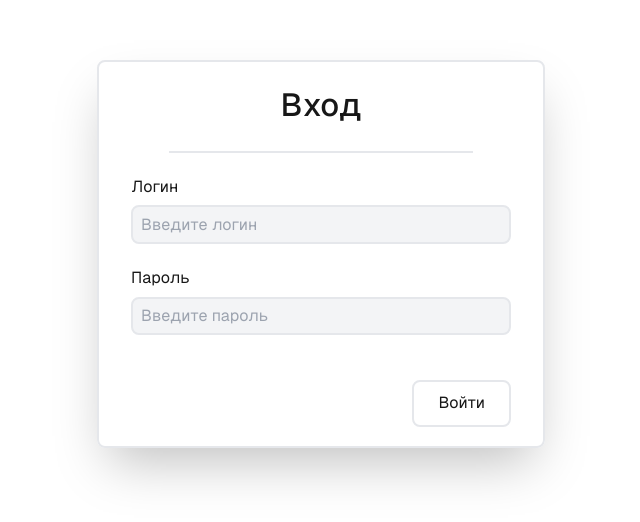
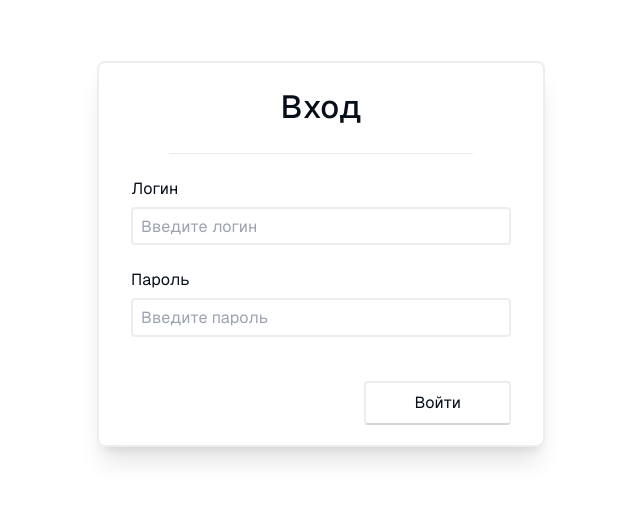
Before and after one commit to PiePieChocoPie/ADSync, a Next.js app: page / in a window 1280 px wide. Shown: the part 146-668 px from the top of the page, without its empty margins (319-959 px from the left). Built offline with nearby package versions, Linux system fonts and the light colour scheme.

Commit message:
changed colors pallete

```diff
--- a/app/globals.css
+++ b/app/globals.css
@@ -3,19 +3,31 @@
 @tailwind utilities;
 
 :root {
-  --background: #ffffff;
-  --text-regular: #171717;
+  --background: #fff;
+  --element-background: #f9f9f9;
+  --text-regular: #060e19;
   --text-reversed: #fff;
 
-  --primary: theme(colors.blue.500);
-  --primary-hover: theme(colors.blue.600);
+  --primary-light-3: #add8ff;
+  --primary-light-2: #80b9ee;
+  --primary-light-1: #559ce4;
+  --primary: #3379d9;
+  --primary-dark-1: #235a9f;
+  --primary-dark-2: #174276;
+  --primary-dark-3: #092642;
   --regular: theme(colors.gray.800);
 
-  --item-bg: theme(colors.gray.100);
-  --item-border: theme(colors.gray.200);
-  --item-bg-hover: theme(colors.blue.100);
-  --item-border-hover: theme(colors.blue.200);
-  --item-rounded: theme(borderRadius.lg);
+  --primary-hover: #005fb8;
+  --text-hover: #fff;
+
+  --item-bg: #fff;
+  --item-bg-hover: #f9f9f9;
+  --item-border: #ededed;
+  --item-border-bottom: #d4d4d4;
+  --item-border-hover: #005fb8;
+  --item-border-width: theme(borderSpacing[0.5]);
+  --item-rounded: theme(borderRadius.DEFAULT);
+  --item-rounded-lg: theme(borderRadius.lg);
 
   --navbar-min-width: theme(width.navbarMin);
   --navbar-max-width: theme(width.navbarMax);
--- a/components/atom/Button/style.module.css
+++ b/components/atom/Button/style.module.css
@@ -1,15 +1,18 @@
 .item {
-    padding: 0.6rem 1.5rem;
+    padding: 0.5rem 3rem;
     width: 100%;
     background-color: var(--background);
     color: var(--foreground);
-    border: 0.15rem solid var(--item-border);
+    border: var(--item-border-width) solid var(--item-border);
+    border-bottom-color: var(--item-border-bottom);
     border-radius: var(--item-rounded);
     cursor: pointer;
-    transition: background-color 0.3s ease;
+    @apply transition-colors duration-300;
 }
 
 .item:hover {
-    background-color: var(--item-bg-hover);
-    color: var(--foreground);
+    border-color: var(--primary-hover);
+    border-bottom-color: var(--primary-dark-1);
+    background-color: var(--primary-hover);
+    color: var(--text-hover);
 }
--- a/components/atom/Input/style.module.css
+++ b/components/atom/Input/style.module.css
@@ -3,8 +3,8 @@
     height: 2.4rem;
     margin: 0.4rem 0 1.4rem 0;
     background-color: var(--item-bg);
+    border-width: var(--item-border-width);
     border-radius: var(--item-rounded);
-    border-width: 0.15rem;
     border-color: var(--item-border);
     padding-left: 0.5rem;
     outline: none;
@@ -13,8 +13,9 @@
 }
 
 .item:hover {
-    background-color: var(--item-bg-hover);
-    border-color: var(--item-border-hover);
+  background-color: var(--item-bg-hover);
+  border-bottom-color: var(--item-border-hover);
+    /* border-color: var(--item-border-hover); */
 }
 
 .item:focus {
--- a/components/atom/NavbarItem/style.module.css
+++ b/components/atom/NavbarItem/style.module.css
@@ -7,7 +7,8 @@
   @apply py-4 px-4 text-lg transition duration-500;
 }
 .item:hover {
-  background-color: var(--item-bg-hover);
+  background-color: var(--primary-light-3);
+  /* color: var(--text-hover); */
   @apply transition duration-500;
 }
 .item > span {
--- a/components/element/Auth/style.module.css
+++ b/components/element/Auth/style.module.css
@@ -3,9 +3,9 @@
     padding: 1.2rem 2rem;
     display: flex;
     flex-direction: column;
-    border-radius: var(--item-rounded);
-    border: 0.15rem solid var(--item-border);
-    @apply shadow-2xl
+    border-radius: var(--item-rounded-lg);
+    border: var(--item-border-width) solid var(--item-border);
+    @apply shadow-xl
 
 }
 
--- a/components/element/Navbar/page.tsx
+++ b/components/element/Navbar/page.tsx
@@ -65,7 +65,7 @@ function Navbar () {
     <div className="">
       <div className={`${styles.emptyNavbar} ${styles.navbarWidth}`}></div>
       <div
-        className={`${styles.container} ${styles.navbarWidth} ${styles.navbar} fixed left-0 top-0 flex flex-col`}
+        className={`${styles.container} ${folded ? styles.folded : ''} ${styles.navbarWidth} ${styles.navbar} fixed left-0 top-0 flex flex-col`}
       >
         <div className={`w-100 mb-3 ${styles.imgContainer} ${folded ? styles.folded : ''}`}>
           <Image className={styles.logo} src={folded? logoMiniImg: logoImg} alt="logo" />
--- a/components/element/Navbar/style.module.css
+++ b/components/element/Navbar/style.module.css
@@ -4,6 +4,9 @@
 }
 .container > *:not(ul), .container > ul > * {
   @apply drop-shadow-sm;
+}
+.container:not(.folded) > *:not(ul), .container:not(.folded) > ul > * {
+  @apply drop-shadow-md;
 }
 
 .navbarWidth {
@@ -71,7 +74,7 @@
   height: 48px;
   border-radius: 8px 100% 100% 8px;
 
-  background-color: var(--regular);
+  background-color: var(--primary-dark-3);
   color: var(--text-reversed);
   /* background: linear-gradient(to left, var(--primary-color) 30%, rgba(0, 0, 0, 0) 90%); */
 
@@ -82,6 +85,6 @@
 }
 
 .unfoldButton:hover {
-  background-color: var(--primary-hover);
+  background-color: var(--primary);
   @apply transition-colors duration-300;
 }
```
